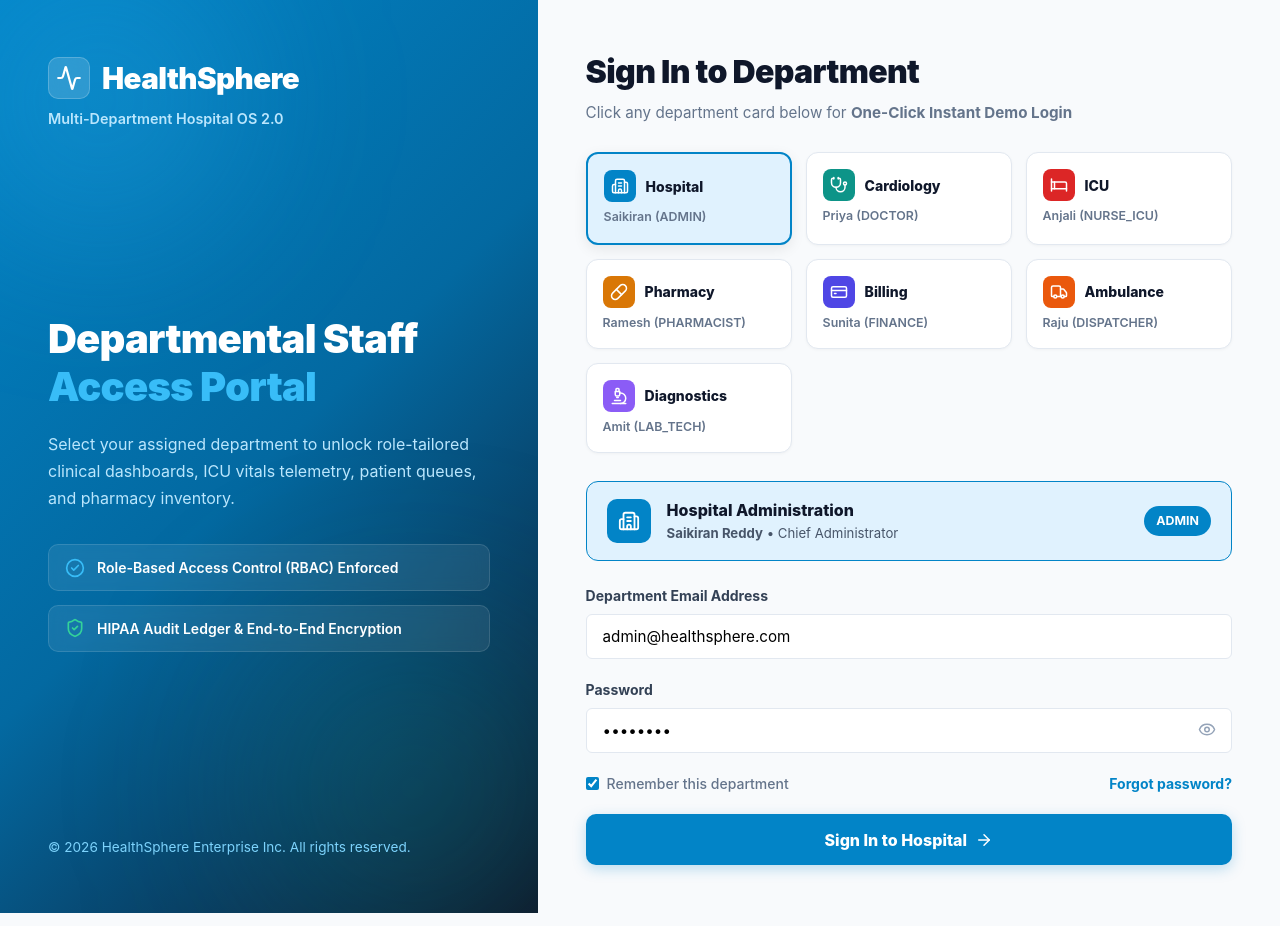
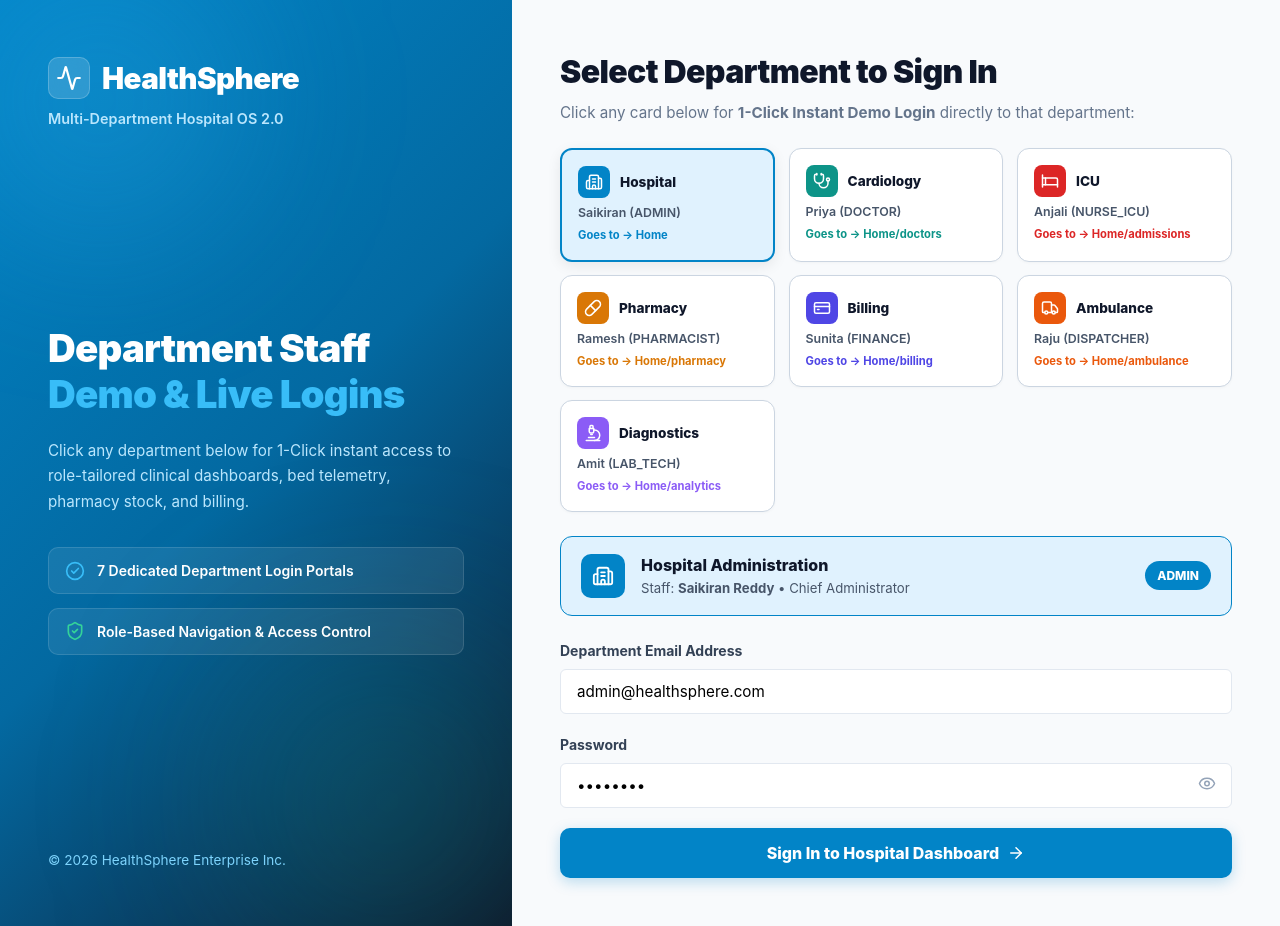
Before and after one commit to Saikiran-12345/health_sphere, a React (Vite) app in the folder frontend/: page /login in a window 1280 px wide. Built offline with nearby package versions, Linux system fonts and the light colour scheme.

Commit message:
feat(auth): enable department-specific direct routing and role-customized dashboards for all 7 hospital departments

```diff
--- a/frontend/src/pages/Login.tsx
+++ b/frontend/src/pages/Login.tsx
@@ -1,28 +1,30 @@
 import React, { useState } from 'react';
 import { useNavigate } from 'react-router-dom';
-import { Activity, Eye, EyeOff, ArrowRight, Building2, Stethoscope, Bed, Pill, CreditCard, Truck, Microscope, ShieldCheck, CheckCircle2, UserCheck } from 'lucide-react';
+import { Activity, Eye, EyeOff, ArrowRight, Building2, Stethoscope, Bed, Pill, CreditCard, Truck, Microscope, ShieldCheck, CheckCircle2 } from 'lucide-react';
 import { useAuth } from '../auth/AuthProvider';
 
-const departments = [
+export const departments = [
   {
     id: 'ADMIN',
     name: 'Hospital Administration',
     email: 'admin@healthsphere.com',
-    user: { first_name: 'Saikiran', last_name: 'Reddy', role: 'ADMIN', department: 'Administration', title: 'Chief Administrator' },
+    user: { first_name: 'Saikiran', last_name: 'Reddy', role: 'ADMIN', department: 'Executive Administration', title: 'Chief Administrator' },
     icon: Building2,
     color: '#0284c7',
     bg: '#e0f2fe',
-    desc: 'Full System Command & Operations'
+    desc: 'Full System Command & Operations',
+    route: '/dashboard'
   },
   {
     id: 'CARDIOLOGY',
-    name: 'Cardiology & Outpatient',
+    name: 'Cardiology & Outpatient (OPD)',
     email: 'cardiology@healthsphere.com',
-    user: { first_name: 'Priya', last_name: 'Nair', role: 'DOCTOR', department: 'Cardiology', title: 'Senior Cardiologist' },
+    user: { first_name: 'Priya', last_name: 'Nair', role: 'DOCTOR', department: 'Cardiology & OPD', title: 'Senior Cardiologist' },
     icon: Stethoscope,
     color: '#0d9488',
     bg: '#ccfbf1',
-    desc: 'OPD Consultations & Clinical Roster'
+    desc: 'OPD Consultations & Clinical Roster',
+    route: '/dashboard/doctors'
   },
   {
     id: 'ICU',
@@ -32,47 +34,52 @@ const departments = [
     icon: Bed,
     color: '#dc2626',
     bg: '#fee2e2',
-    desc: 'ICU Telemetry & Ward Census'
+    desc: 'ICU Telemetry & Ward Census',
+    route: '/dashboard/admissions'
   },
   {
     id: 'PHARMACY',
     name: 'Pharmacy & Supplies',
     email: 'pharmacy@healthsphere.com',
-    user: { first_name: 'Ramesh', last_name: 'Kumar', role: 'PHARMACIST', department: 'Pharmacy', title: 'Chief Pharmacist' },
+    user: { first_name: 'Ramesh', last_name: 'Kumar', role: 'PHARMACIST', department: 'Pharmacy & Supplies', title: 'Chief Pharmacist' },
     icon: Pill,
     color: '#d97706',
     bg: '#fef3c7',
-    desc: 'Drug Inventory & Reorder Alerts'
+    desc: 'Drug Inventory & Reorder Alerts',
+    route: '/dashboard/pharmacy'
   },
   {
     id: 'BILLING',
     name: 'Billing & Finance',
     email: 'billing@healthsphere.com',
-    user: { first_name: 'Sunita', last_name: 'Rao', role: 'FINANCE', department: 'Billing & Accounts', title: 'Finance Manager' },
+    user: { first_name: 'Sunita', last_name: 'Rao', role: 'FINANCE', department: 'Billing & Accounts', title: 'Finance Controller' },
     icon: CreditCard,
     color: '#4f46e5',
     bg: '#e0e7ff',
-    desc: 'Invoices, Copays & EDI Claims'
+    desc: 'Invoices, Copays & EDI Claims',
+    route: '/dashboard/billing'
   },
   {
     id: 'EMERGENCY',
-    name: 'Ambulance Dispatch',
+    name: 'Ambulance & Emergency Dispatch',
     email: 'emergency@healthsphere.com',
-    user: { first_name: 'Raju', last_name: 'Sharma', role: 'DISPATCHER', department: 'Emergency & Transport', title: 'Fleet Controller' },
+    user: { first_name: 'Raju', last_name: 'Sharma', role: 'DISPATCHER', department: 'Emergency & Fleet', title: 'Fleet Controller' },
     icon: Truck,
     color: '#ea580c',
     bg: '#ffedd5',
-    desc: 'Emergency Fleet & GPS Tracking'
+    desc: 'Emergency Fleet & GPS Tracking',
+    route: '/dashboard/ambulance'
   },
   {
     id: 'LAB',
     name: 'Diagnostics & Radiology',
     email: 'lab@healthsphere.com',
-    user: { first_name: 'Amit', last_name: 'Shah', role: 'LAB_TECH', department: 'Diagnostics & ML', title: 'Lab Director' },
+    user: { first_name: 'Amit', last_name: 'Shah', role: 'LAB_TECH', department: 'Diagnostics & ML', title: 'Lab Diagnostics Director' },
     icon: Microscope,
     color: '#8b5cf6',
     bg: '#ede9fe',
-    desc: 'Lab Telemetry & AI Diagnostics'
+    desc: 'Lab Telemetry & AI Diagnostics',
+    route: '/dashboard/analytics'
   }
 ];
 
@@ -84,11 +91,6 @@ export const Login = () => {
   const [loading, setLoading] = useState(false);
   const { login } = useAuth();
   const navigate = useNavigate();
-
-  const handleSelectDept = (dept: typeof departments[0]) => {
-    setSelectedDept(dept);
-    setEmail(dept.email);
-  };
 
   const handleQuickLogin = (dept: typeof departments[0]) => {
     setSelectedDept(dept);
@@ -104,8 +106,8 @@ export const Login = () => {
         department: dept.user.department,
         title: dept.user.title
       });
-      navigate('/dashboard');
-    }, 500);
+      navigate(dept.route);
+    }, 400);
   };
 
   const handleSubmit = (e: React.FormEvent) => {
@@ -121,15 +123,14 @@ export const Login = () => {
         department: selectedDept.user.department,
         title: selectedDept.user.title
       });
-      navigate('/dashboard');
-    }, 500);
+      navigate(selectedDept.route);
+    }, 400);
   };
 
   return (
     <div style={{ display: 'flex', minHeight: '100vh', width: '100%', fontFamily: 'Inter, system-ui, sans-serif', background: '#f8fafc' }}>
       {/* Left Branding Panel */}
-      <div style={{ width: '42%', padding: '3.5rem 3rem', background: 'linear-gradient(135deg, #0284c7 0%, #0369a1 50%, #0f172a 100%)', color: 'white', display: 'flex', flexDirection: 'column', justifyContent: 'space-between', position: 'relative', overflow: 'hidden' }}>
-        {/* Glow Effects */}
+      <div style={{ width: '40%', padding: '3.5rem 3rem', background: 'linear-gradient(135deg, #0284c7 0%, #0369a1 50%, #0f172a 100%)', color: 'white', display: 'flex', flexDirection: 'column', justifyContent: 'space-between', position: 'relative', overflow: 'hidden' }}>
         <div style={{ position: 'absolute', width: 300, height: 300, borderRadius: '50%', background: 'rgba(56, 189, 248, 0.2)', filter: 'blur(80px)', top: -50, left: -50 }}></div>
         <div style={{ position: 'absolute', width: 350, height: 350, borderRadius: '50%', background: 'rgba(13, 148, 136, 0.2)', filter: 'blur(90px)', bottom: -50, right: -50 }}></div>
 
@@ -143,47 +144,47 @@ export const Login = () => {
           <p style={{ color: '#bae6fd', fontSize: '0.9rem', fontWeight: 600 }}>Multi-Department Hospital OS 2.0</p>
         </div>
 
-        <div style={{ position: 'relative', zIndex: 1, my: 'auto' }}>
-          <h2 style={{ fontSize: '2.5rem', fontWeight: 900, lineHeight: 1.2, marginBottom: '1.25rem', letterSpacing: '-0.02em' }}>
-            Departmental Staff <br />
-            <span style={{ color: '#38bdf8' }}>Access Portal</span>
+        <div style={{ position: 'relative', zIndex: 1 }}>
+          <h2 style={{ fontSize: '2.4rem', fontWeight: 900, lineHeight: 1.2, marginBottom: '1.25rem', letterSpacing: '-0.02em' }}>
+            Department Staff <br />
+            <span style={{ color: '#38bdf8' }}>Demo & Live Logins</span>
           </h2>
-          <p style={{ color: '#bae6fd', lineHeight: 1.7, fontSize: '1rem', maxWidth: 440, marginBottom: '2rem' }}>
-            Select your assigned department to unlock role-tailored clinical dashboards, ICU vitals telemetry, patient queues, and pharmacy inventory.
+          <p style={{ color: '#bae6fd', lineHeight: 1.7, fontSize: '0.95rem', maxWidth: 440, marginBottom: '2rem' }}>
+            Click any department below for 1-Click instant access to role-tailored clinical dashboards, bed telemetry, pharmacy stock, and billing.
           </p>
 
           <div style={{ display: 'flex', flexDirection: 'column', gap: '0.85rem' }}>
-            <div style={{ display: 'flex', alignItems: 'center', gap: '0.75rem', background: 'rgba(255,255,255,0.08)', padding: '0.75rem 1rem', borderRadius: 10, backdropFilter: 'blur(8px)', border: '1px solid rgba(255,255,255,0.12)' }}>
+            <div style={{ display: 'flex', alignItems: 'center', gap: '0.75rem', background: 'rgba(255,255,255,0.08)', padding: '0.75rem 1rem', borderRadius: 10, border: '1px solid rgba(255,255,255,0.12)' }}>
               <CheckCircle2 size={20} color="#38bdf8" />
-              <span style={{ fontSize: '0.875rem', fontWeight: 600 }}>Role-Based Access Control (RBAC) Enforced</span>
+              <span style={{ fontSize: '0.875rem', fontWeight: 600 }}>7 Dedicated Department Login Portals</span>
             </div>
-            <div style={{ display: 'flex', alignItems: 'center', gap: '0.75rem', background: 'rgba(255,255,255,0.08)', padding: '0.75rem 1rem', borderRadius: 10, backdropFilter: 'blur(8px)', border: '1px solid rgba(255,255,255,0.12)' }}>
+            <div style={{ display: 'flex', alignItems: 'center', gap: '0.75rem', background: 'rgba(255,255,255,0.08)', padding: '0.75rem 1rem', borderRadius: 10, border: '1px solid rgba(255,255,255,0.12)' }}>
               <ShieldCheck size={20} color="#34d399" />
-              <span style={{ fontSize: '0.875rem', fontWeight: 600 }}>HIPAA Audit Ledger & End-to-End Encryption</span>
+              <span style={{ fontSize: '0.875rem', fontWeight: 600 }}>Role-Based Navigation & Access Control</span>
             </div>
           </div>
         </div>
 
         <p style={{ color: '#7dd3fc', fontSize: '0.85rem', position: 'relative', zIndex: 1 }}>
-          &copy; 2026 HealthSphere Enterprise Inc. All rights reserved.
+          &copy; 2026 HealthSphere Enterprise Inc.
         </p>
       </div>
 
       {/* Right Login Form & Quick Demo Buttons */}
       <div style={{ flex: 1, padding: '3rem', overflowY: 'auto', display: 'flex', flexDirection: 'column', justifyContent: 'center' }}>
-        <div style={{ maxWidth: 660, margin: '0 auto', width: '100%' }}>
+        <div style={{ maxWidth: 680, margin: '0 auto', width: '100%' }}>
 
-          <div style={{ marginBottom: '1.75rem' }}>
+          <div style={{ marginBottom: '1.5rem' }}>
             <h1 style={{ fontSize: '2rem', fontWeight: 900, color: '#0f172a', letterSpacing: '-0.02em', marginBottom: '0.35rem' }}>
-              Sign In to Department
+              Select Department to Sign In
             </h1>
             <p style={{ color: '#64748b', fontSize: '0.95rem' }}>
-              Click any department card below for <strong>One-Click Instant Demo Login</strong>
+              Click any card below for <strong>1-Click Instant Demo Login</strong> directly to that department:
             </p>
           </div>
 
           {/* Department Quick Selection Grid */}
-          <div style={{ display: 'grid', gridTemplateColumns: 'repeat(auto-fill, minmax(190px, 1fr))', gap: '0.85rem', marginBottom: '1.75rem' }}>
+          <div style={{ display: 'grid', gridTemplateColumns: 'repeat(auto-fill, minmax(200px, 1fr))', gap: '0.85rem', marginBottom: '1.5rem' }}>
             {departments.map((dept) => {
               const Icon = dept.icon;
               const isSelected = selectedDept.id === dept.id;
@@ -194,23 +195,26 @@ export const Login = () => {
                   style={{
                     padding: '1rem',
                     borderRadius: 12,
-                    border: isSelected ? `2px solid ${dept.color}` : '1px solid #e2e8f0',
+                    border: isSelected ? `2px solid ${dept.color}` : '1px solid #cbd5e1',
                     background: isSelected ? dept.bg : 'white',
                     cursor: 'pointer',
                     transition: 'all 0.2s ease',
-                    boxShadow: isSelected ? '0 4px 14px rgba(0,0,0,0.08)' : '0 1px 3px rgba(0,0,0,0.04)'
+                    boxShadow: isSelected ? '0 4px 14px rgba(0,0,0,0.08)' : '0 1px 3px rgba(0,0,0,0.03)'
                   }}
                 >
                   <div style={{ display: 'flex', alignItems: 'center', gap: '0.625rem', marginBottom: 6 }}>
                     <div style={{ width: 32, height: 32, borderRadius: 8, background: dept.color, color: 'white', display: 'flex', alignItems: 'center', justifyContent: 'center', flexShrink: 0 }}>
                       <Icon size={18} />
                     </div>
-                    <span style={{ fontSize: '0.875rem', fontWeight: 800, color: '#0f172a', whiteSpace: 'nowrap', overflow: 'hidden', textOverflow: 'ellipsis' }}>
+                    <span style={{ fontSize: '0.85rem', fontWeight: 800, color: '#0f172a', whiteSpace: 'nowrap', overflow: 'hidden', textOverflow: 'ellipsis' }}>
                       {dept.name.split(' ')[0]}
                     </span>
                   </div>
-                  <div style={{ fontSize: '0.775rem', color: '#64748b', fontWeight: 600 }}>
+                  <div style={{ fontSize: '0.775rem', color: '#475569', fontWeight: 600 }}>
                     {dept.user.first_name} ({dept.user.role})
+                  </div>
+                  <div style={{ fontSize: '0.7rem', color: dept.color, fontWeight: 700, marginTop: 4 }}>
+                    Goes to &rarr; {dept.route.replace('/dashboard', 'Home')}
                   </div>
                 </div>
               );
@@ -218,7 +222,7 @@ export const Login = () => {
           </div>
 
           {/* Active Selected Department Banner */}
-          <div style={{ padding: '1rem 1.25rem', background: selectedDept.bg, border: `1.5px solid ${selectedDept.color}`, borderRadius: 12, marginBottom: '1.5rem', display: 'flex', alignItems: 'center', justifyContext: 'space-between' }}>
+          <div style={{ padding: '1rem 1.25rem', background: selectedDept.bg, border: `1.5px solid ${selectedDept.color}`, borderRadius: 12, marginBottom: '1.5rem', display: 'flex', alignItems: 'center', justifyContent: 'space-between' }}>
             <div style={{ display: 'flex', alignItems: 'center', gap: '1rem' }}>
               <div style={{ width: 44, height: 44, borderRadius: 10, background: selectedDept.color, color: 'white', display: 'flex', alignItems: 'center', justifyContent: 'center', fontWeight: 800 }}>
                 <selectedDept.icon size={22} />
@@ -226,11 +230,11 @@ export const Login = () => {
               <div>
                 <div style={{ fontWeight: 800, fontSize: '1rem', color: '#0f172a' }}>{selectedDept.name}</div>
                 <div style={{ fontSize: '0.825rem', color: '#475569', marginTop: 2 }}>
-                  <strong>{selectedDept.user.first_name} {selectedDept.user.last_name}</strong> &bull; {selectedDept.user.title}
+                  Staff: <strong>{selectedDept.user.first_name} {selectedDept.user.last_name}</strong> &bull; {selectedDept.user.title}
                 </div>
               </div>
             </div>
-            <span className="badge" style={{ background: selectedDept.color, color: 'white', marginLeft: 'auto', padding: '0.35rem 0.75rem' }}>
+            <span style={{ background: selectedDept.color, color: 'white', padding: '0.35rem 0.75rem', borderRadius: 20, fontSize: '0.75rem', fontWeight: 800 }}>
               {selectedDept.user.role}
             </span>
           </div>
@@ -274,20 +278,13 @@ export const Login = () => {
               </div>
             </div>
 
-            <div style={{ display: 'flex', alignItems: 'center', justifyContent: 'space-between', fontSize: '0.875rem' }}>
-              <label style={{ display: 'flex', alignItems: 'center', gap: '0.5rem', cursor: 'pointer', color: '#64748b', fontWeight: 500 }}>
-                <input type="checkbox" defaultChecked style={{ accentColor: selectedDept.color }} /> Remember this department
-              </label>
-              <a href="#" style={{ color: selectedDept.color, fontWeight: 700, textDecoration: 'none' }}>Forgot password?</a>
-            </div>
-
             <button
               type="submit"
               className="btn btn-block"
               disabled={loading}
-              style={{ background: selectedDept.color, color: 'white', padding: '0.9rem', fontSize: '1rem', borderRadius: 10, fontWeight: 800, boxShadow: `0 4px 14px ${selectedDept.color}40` }}
+              style={{ background: selectedDept.color, color: 'white', padding: '0.9rem', fontSize: '1rem', borderRadius: 10, fontWeight: 800, boxShadow: `0 4px 14px ${selectedDept.color}40`, display: 'flex', alignItems: 'center', justifyContent: 'center', gap: '0.5rem' }}
             >
-              {loading ? <div className="spinner-small"></div> : <><span>Sign In to {selectedDept.name.split(' ')[0]}</span> <ArrowRight size={18} /></>}
+              {loading ? <span>Logging in...</span> : <><span>Sign In to {selectedDept.name.split(' ')[0]} Dashboard</span> <ArrowRight size={18} /></>}
             </button>
           </form>
 
--- a/frontend/src/pages/dashboards/AdminDashboard.tsx
+++ b/frontend/src/pages/dashboards/AdminDashboard.tsx
@@ -1,26 +1,100 @@
 import React, { useState } from 'react';
-import { Users, Calendar, Bed, Activity, TrendingUp, Clock, AlertTriangle, ArrowUpRight, ArrowDownRight, Filter } from 'lucide-react';
+import { Users, Calendar, Bed, Activity, ArrowUpRight, ArrowDownRight, Filter, Stethoscope, Pill, CreditCard, Truck, Microscope, ShieldCheck } from 'lucide-react';
 import { useHospitalData } from '../../context/DataContext';
+import { useAuth } from '../../auth/AuthProvider';
 
 export const AdminDashboard = () => {
   const { patients, appointments, doctors } = useHospitalData();
+  const { user } = useAuth();
   const [dateFilter, setDateFilter] = useState('today');
 
   const todayStr = '09 Sep 2026';
+  const role = user?.role || 'ADMIN';
+
+  const getHeaderInfo = () => {
+    switch (role) {
+      case 'DOCTOR':
+        return {
+          title: 'Cardiology & OPD Clinical Operations',
+          desc: `Dr. ${user?.last_name || 'Nair'}'s Outpatient Queue & Consultation Schedule`,
+          badge: 'CARDIOLOGY CLINIC',
+          color: '#0d9488'
+        };
+      case 'NURSE_ICU':
+        return {
+          title: 'ICU & Inpatient Bed Census',
+          desc: 'Real-time telemetry, bed availability, and patient critical vitals',
+          badge: 'ICU WARDS',
+          color: '#dc2626'
+        };
+      case 'PHARMACIST':
+        return {
+          title: 'Pharmacy & Medical Stock Command',
+          desc: 'Drug inventory, prescription fill queues, and automated reorder alerts',
+          badge: 'PHARMACY DEPOT',
+          color: '#d97706'
+        };
+      case 'FINANCE':
+        return {
+          title: 'Billing & Financial Accounts',
+          desc: 'Patient invoices, copay collections, insurance claims, and revenue audit',
+          badge: 'FINANCE & BILLING',
+          color: '#4f46e5'
+        };
+      case 'DISPATCHER':
+        return {
+          title: 'Ambulance Emergency Dispatch Control',
+          desc: 'Fleet telemetry, active emergency dispatches, and GPS response tracking',
+          badge: 'EMERGENCY FLEET',
+          color: '#ea580c'
+        };
+      case 'LAB_TECH':
+        return {
+          title: 'Diagnostics & Pathology Command',
+          desc: 'AI radiology scans, lab test queues, and telemetry reporting',
+          badge: 'LAB DIAGNOSTICS',
+          color: '#8b5cf6'
+        };
+      default:
+        return {
+          title: 'Hospital Executive Command Center',
+          desc: 'Real-time clinical operations, bed occupancy, and patient queue metrics',
+          badge: 'LIVE TELEMETRY',
+          color: '#16a34a'
+        };
+    }
+  };
+
+  const header = getHeaderInfo();
 
   return (
     <div>
+      {/* Department Context Banner */}
+      {role !== 'ADMIN' && (
+        <div style={{ padding: '0.85rem 1.25rem', background: '#e0f2fe', border: '1px solid #0284c7', borderRadius: 10, marginBottom: '1.25rem', display: 'flex', alignItems: 'center', justifyContent: 'space-between' }}>
+          <div style={{ display: 'flex', alignItems: 'center', gap: '0.75rem' }}>
+            <ShieldCheck size={20} color="#0284c7" />
+            <span style={{ fontSize: '0.9rem', color: '#0369a1', fontWeight: 600 }}>
+              Logged in as <strong>{user?.first_name} {user?.last_name}</strong> &bull; {user?.department || role}
+            </span>
+          </div>
+          <span style={{ fontSize: '0.75rem', fontWeight: 800, background: '#0284c7', color: 'white', padding: '0.25rem 0.65rem', borderRadius: 6 }}>
+            {user?.title || role}
+          </span>
+        </div>
+      )}
+
       {/* Top Banner with Date Selector & Live Status */}
       <div className="page-header">
         <div className="page-title">
           <div style={{ display: 'flex', alignItems: 'center', gap: '0.75rem' }}>
-            <h2>Hospital Executive Command Center</h2>
-            <span className="badge badge-completed" style={{ display: 'inline-flex', alignItems: 'center', gap: 6 }}>
-              <span style={{ width: 8, height: 8, borderRadius: '50%', background: '#16a34a', animation: 'pulse 1.5s infinite' }}></span>
-              LIVE TELEMETRY
+            <h2>{header.title}</h2>
+            <span className="badge" style={{ background: `${header.color}20`, color: header.color, border: `1px solid ${header.color}`, display: 'inline-flex', alignItems: 'center', gap: 6, fontWeight: 800 }}>
+              <span style={{ width: 8, height: 8, borderRadius: '50%', background: header.color }}></span>
+              {header.badge}
             </span>
           </div>
-          <p>Real-time clinical operations, bed occupancy, and patient queue metrics</p>
+          <p>{header.desc}</p>
         </div>
 
         <div style={{ display: 'flex', alignItems: 'center', gap: '0.75rem' }}>
@@ -47,7 +121,7 @@ export const AdminDashboard = () => {
 
         <div className="card-summary">
           <div className="card-summary-info">
-            <h3>Today's Appointments</h3>
+            <h3>Today's Consultations</h3>
             <p>{appointments.length}</p>
             <div className="card-summary-change up"><ArrowUpRight size={14} /> +8.1% on schedule</div>
           </div>
@@ -65,7 +139,7 @@ export const AdminDashboard = () => {
 
         <div className="card-summary">
           <div className="card-summary-info">
-            <h3>Avg ER Wait Time</h3>
+            <h3>Avg Response Time</h3>
             <p>14 min</p>
             <div className="card-summary-change up"><ArrowUpRight size={14} /> 3 min faster than target</div>
           </div>
@@ -78,11 +152,11 @@ export const AdminDashboard = () => {
         {/* Recent Registered Patients */}
         <div className="data-table-container">
           <div className="table-header">
-            <h3>Recent Patient Registrations</h3>
+            <h3>Recent Department Patients</h3>
             <span style={{ fontSize: '0.8rem', color: 'var(--text-muted)' }}>Updated 1 min ago</span>
           </div>
           <table className="data-table">
-            <thead><tr><th>Patient ID</th><th>Name</th><th>Diagnosis</th><th>Reg. Date</th><th>Status</th></tr></thead>
+            <thead><tr><th>Patient ID</th><th>Name</th><th>Condition</th><th>Reg. Date</th><th>Status</th></tr></thead>
             <tbody>
               {patients.slice(0, 5).map(p => (
                 <tr key={p.id}>
@@ -101,7 +175,7 @@ export const AdminDashboard = () => {
           </table>
         </div>
 
-        {/* Today's Doctor Roster */}
+        {/* Doctor Roster */}
         <div className="data-table-container">
           <div className="table-header">
             <h3>Consulting Specialists Roster</h3>
```
